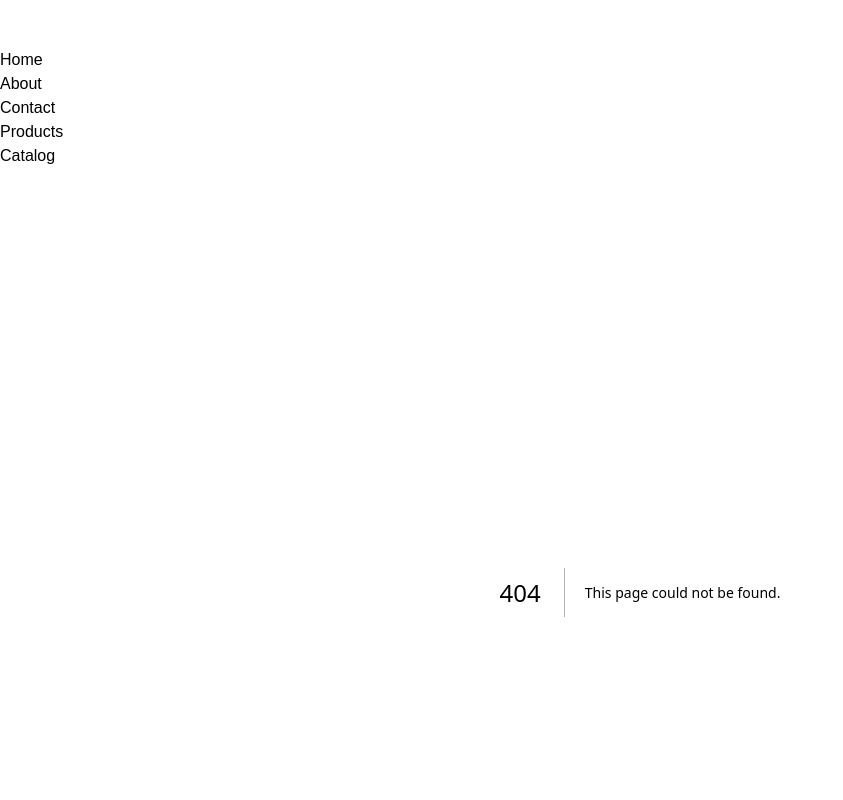
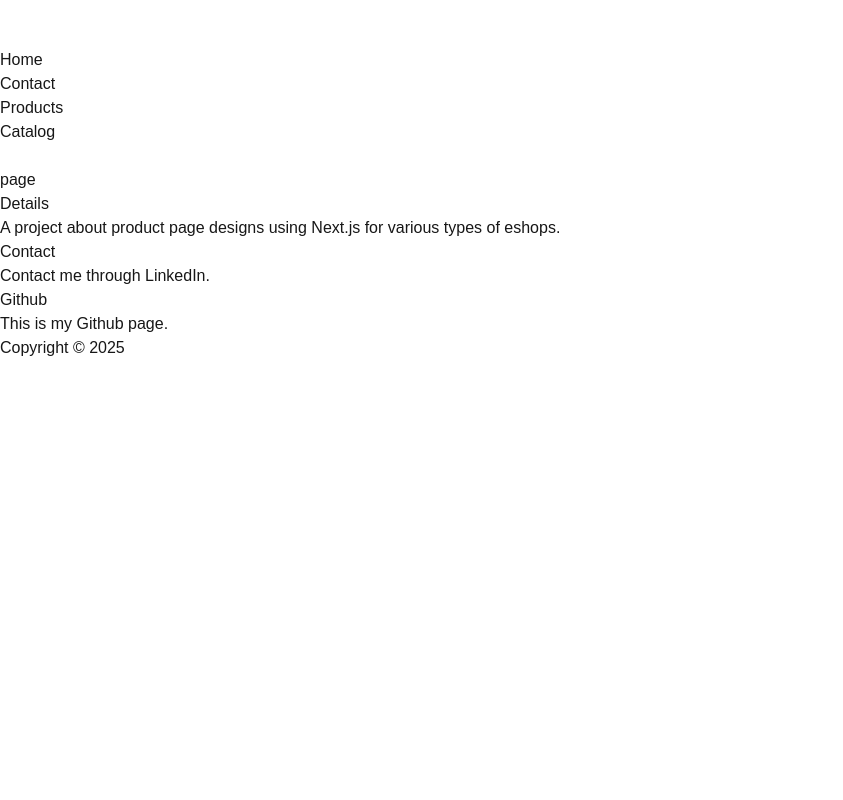
Before and after one commit to EsFrost/products-demo-pages, a Next.js app: page /contact in a window 1280 px wide. Before the commit this address had no page. Shown: the top 800 px of the page, without its empty margins (0-843 px from the left). Built offline with nearby package versions, Linux system fonts and the light colour scheme.

Commit message:
Update files to be able to pull

```diff
--- /dev/null
+++ b/app/contact/page.tsx
@@ -0,0 +1,5 @@
+import React from "react";
+
+export default function page() {
+  return <div>page</div>;
+}
--- a/app/demo_data/header.json
+++ b/app/demo_data/header.json
@@ -6,16 +6,11 @@
   },
   {
     "id": 2,
-    "title": "About",
-    "url": "/about"
-  },
-  {
-    "id": 3,
     "title": "Contact",
     "url": "/contact"
   },
   {
-    "id": 4,
+    "id": 3,
     "title": "Products",
     "products": [
       {
@@ -31,7 +26,7 @@
     ]
   },
   {
-    "id": 5,
+    "id": 4,
     "title": "Catalog",
     "url": "/catalog"
   }
```
Also changed, not shown: 1 other file (tests, documents, lock files or other folders).
